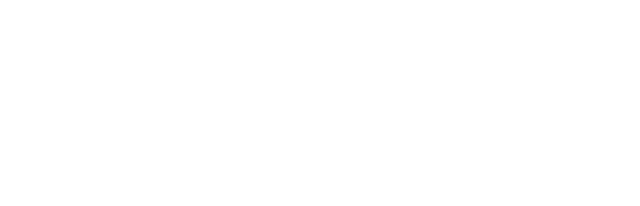
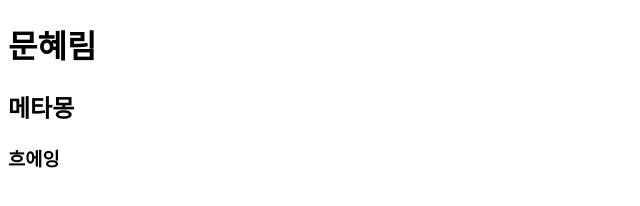
Before and after one commit to moonhr/component, a website: page work-2.html in a window 1280 px wide. Shown: the whole page, without its empty margins (0-640 px from the left). Drawn offline with Linux system fonts and the light colour scheme.

Commit message:
tagComponent 생성

```diff
--- a/work-2.html
+++ b/work-2.html
@@ -6,6 +6,27 @@
   <title>Document</title>
 </head>
 <body>
+  <div id="root"></div>
+  <script>
+    const root = document.getElementById('root')
 
+    const tagComponent = (tagName, textNode) => {
+      return `<${tagName}>${textNode}</${tagName}>`
+    }
+
+    const app = () => {
+      return `
+      ${tagComponent("h1","문혜림")}
+      ${tagComponent("h2","메타몽")}
+      ${tagComponent("h3","흐에잉")}`
+    }
+    console.log(app())
+
+    const render = () => {
+      root.innerHTML = app()
+    }
+
+    render()
+  </script>
 </body>
 </html>
```
